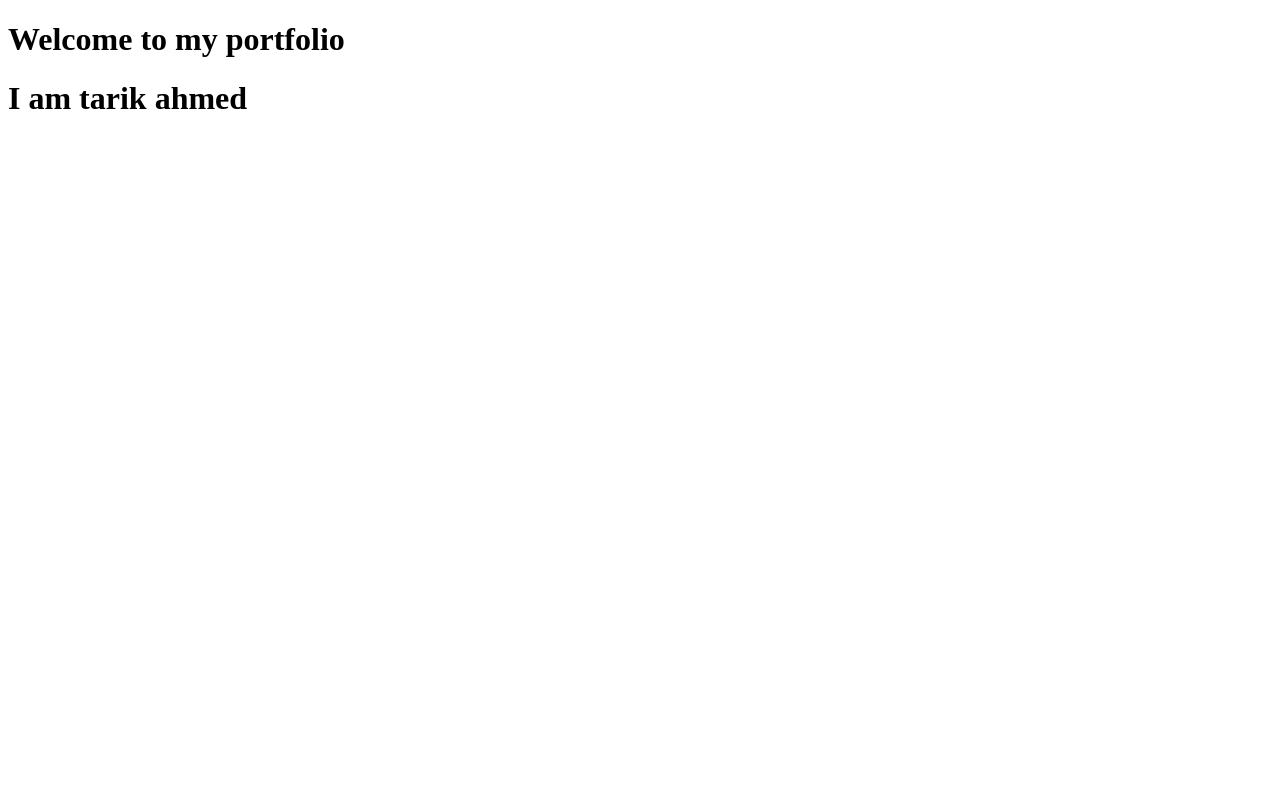
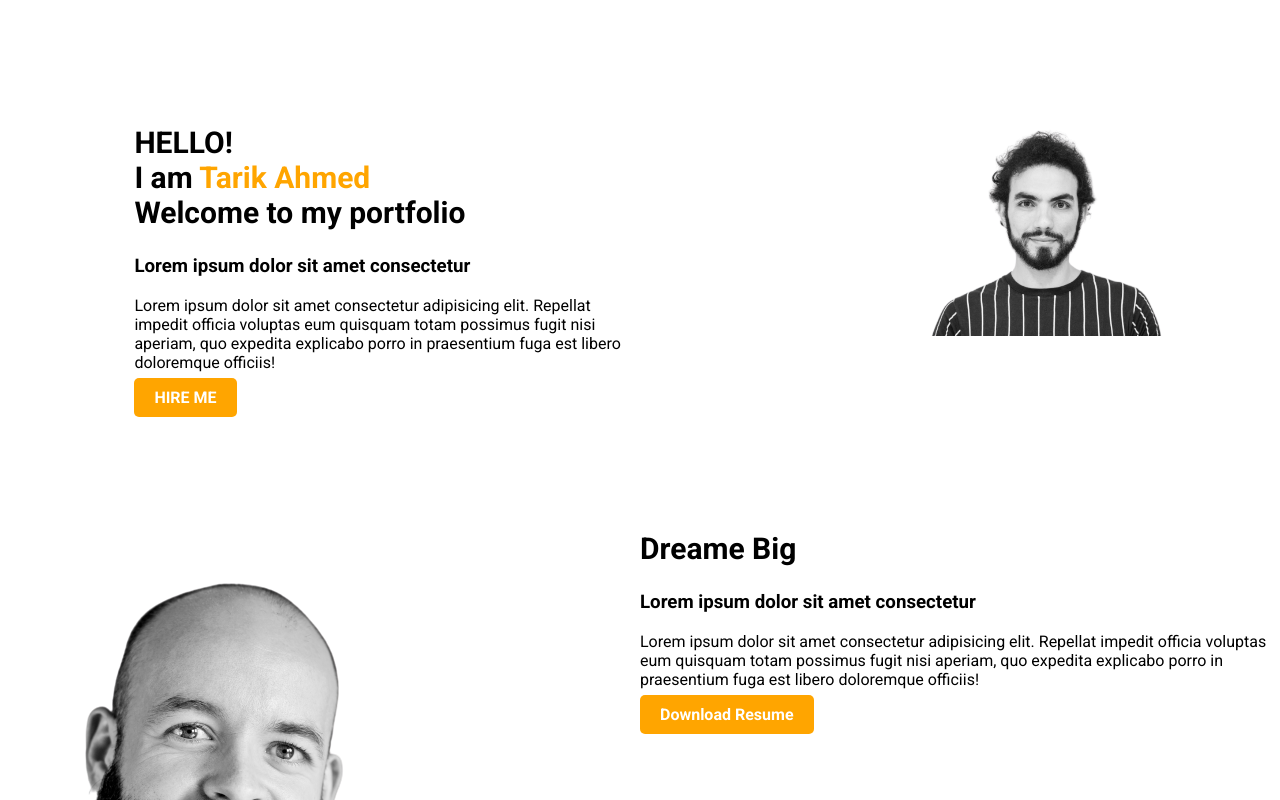
Before and after one commit to Tarik-Ahmed75/my-portfolio, a plain HTML site: page index.html in a window 1280 px wide. Shown: the top 800 px of the page. Drawn offline with Linux system fonts and the light colour scheme; a web font is replaced by a local one.

Commit message:
first commit

```diff
--- a/index.html
+++ b/index.html
@@ -1,15 +1,55 @@
 <!DOCTYPE html>
 <html lang="en">
+
 <head>
     <meta charset="UTF-8">
     <meta http-equiv="X-UA-Compatible" content="IE=edge">
     <meta name="viewport" content="width=device-width, initial-scale=1.0">
     <title>My portfolio</title>
-    <link rel="stylesheet" href="style.cssS">
+    <link rel="stylesheet" href="style.css">
+    <link rel="preconnect" href="https://fonts.googleapis.com">
+    <link rel="preconnect" href="https://fonts.gstatic.com" crossorigin>
+    <link
+        href="https://fonts.googleapis.com/css2?family=Licorice&family=Roboto:ital,wght@0,100;0,300;0,400;0,500;0,700;0,900;1,100;1,300;1,400;1,500;1,700;1,900&display=swap"
+        rel="stylesheet">
+
 </head>
+
 <body>
-    <h1>Welcome to my portfolio </h1>
-    <h1>I am tarik ahmed</h1>
+
+    <section class="header">
+        <div class="half-width">
+            <h1>HELLO! <br>I am <span class="orange-color">Tarik Ahmed</span><br>Welcome to my portfolio </h1>
+
+            <h3>Lorem ipsum dolor sit amet consectetur</h3>
+            <p>Lorem ipsum dolor sit amet consectetur adipisicing elit. Repellat impedit officia voluptas eum quisquam
+                totam
+                possimus fugit nisi aperiam, quo expedita explicabo porro in praesentium fuga est libero doloremque
+                officiis!
+            </p>
+            <a class="Hire-me" href="">HIRE ME</a>
+        </div>
+        <div class="half-width"> <img src="image/image3.png" alt=""></div>
+    </section>
+    <section class="dreame-big">
+
+        </div>
+        <div id="crope"> <img src="image/image4.png" alt=""></div>
+
+        <div class="half-width">
+
+            <h1> Dreame Big </h1>
+            <h3>Lorem ipsum dolor sit amet consectetur</h3>
+            <p>Lorem ipsum dolor sit amet consectetur adipisicing elit. Repellat impedit officia voluptas eum quisquam
+                totam
+                possimus fugit nisi aperiam, quo expedita explicabo porro in praesentium fuga est libero doloremque
+                officiis!
+            </p>
+            <a class="Hire-me" href="">Download Resume</a>
+        </div>
+
+    </section>
 
 </body>
+
 </html>
--- a/style.css
+++ b/style.css
@@ -0,0 +1,40 @@
+body{
+    font-family: 'Licorice', cursive;
+    font-family: 'Roboto', sans-serif;
+
+}
+section{ display: flex;
+margin-top: 100px;
+}
+h1{
+    font-size: 30px;
+}
+
+
+.orange-color{
+    color: orange;
+}
+.half-width{
+
+    width: 50%;
+    padding-left: 10%;
+}
+.half-width img{
+width: 70%;
+padding-left: 20%;
+padding-bottom:0px;
+}
+.Hire-me{
+
+    text-decoration: none;
+    background-color: orange;
+    padding: 10px 20px;
+    border-radius: 5px;
+    color: white;
+    font-weight: 700;
+
+}
+#crope{
+
+    width: 40%;
+}
```
Also changed, not shown: image/image3.png (added), image/image4.png (added), 2 other files.
